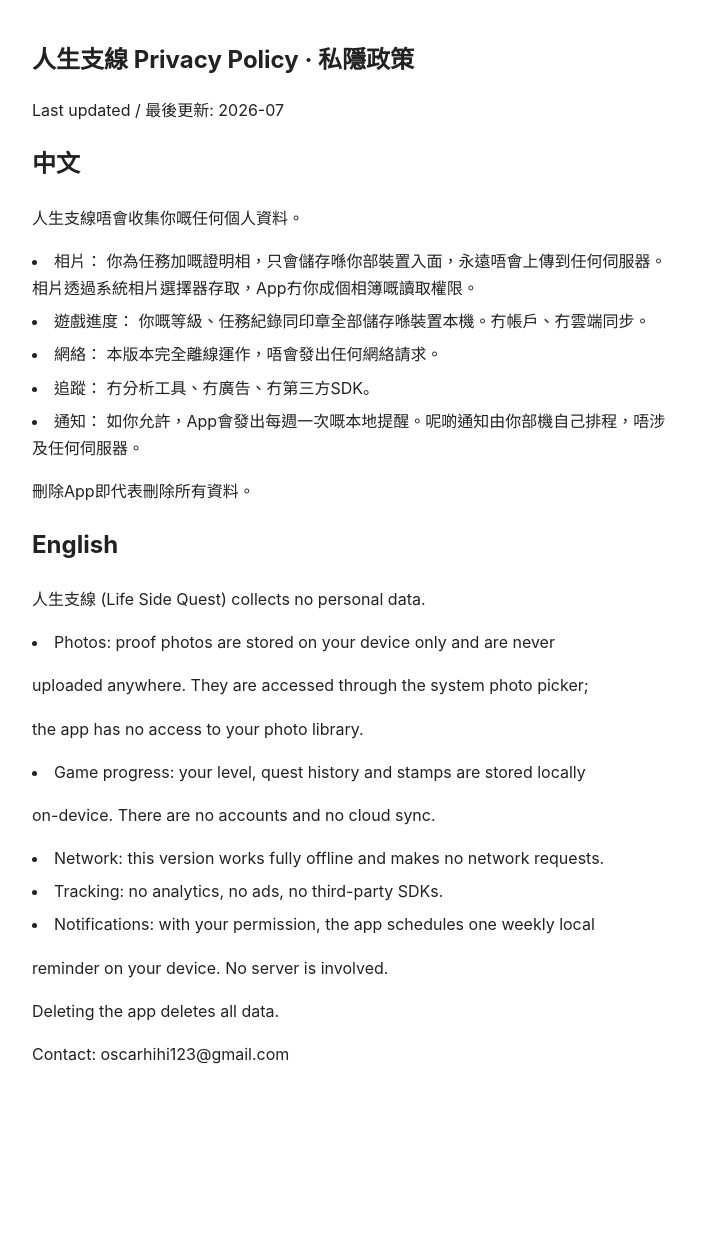
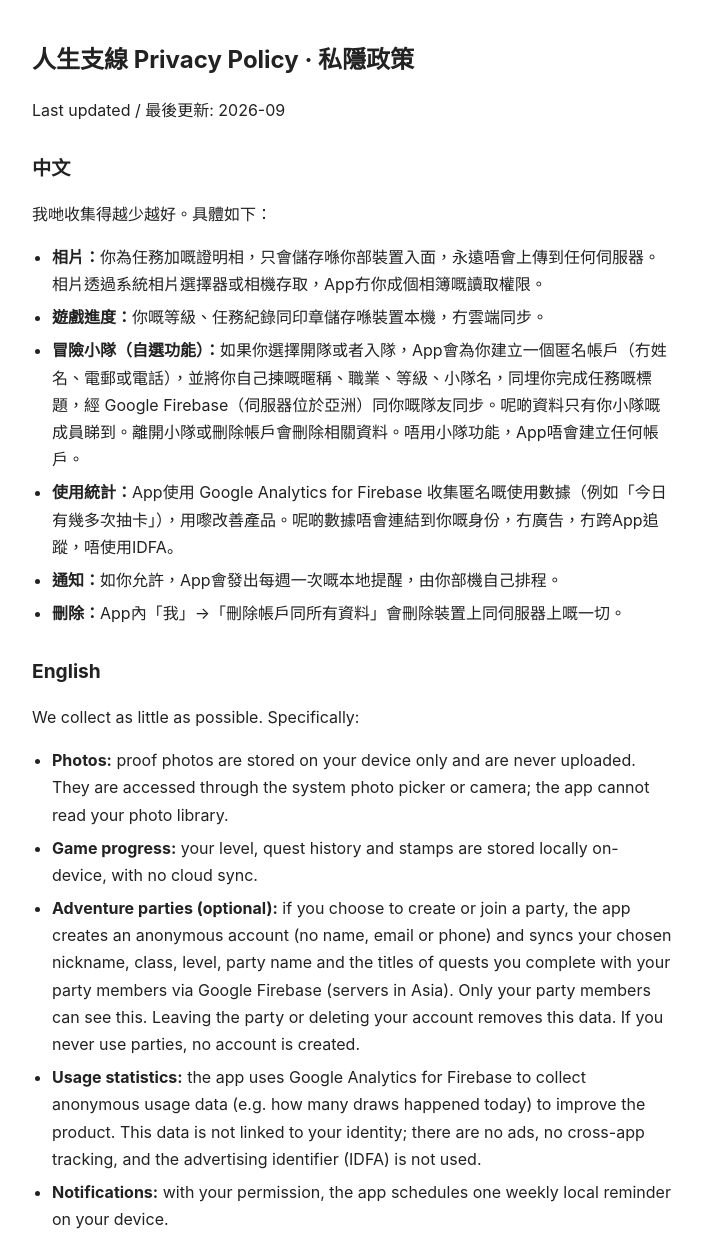
Before and after one commit to oscarhihi123/sidequest-privacy, a plain HTML site: page index.html in a window 1280 px wide. Shown: the top 1236 px of the page, without its empty margins (288-990 px from the left). Before the commit the page ends 1108 px from the top, so only its background shows below. Drawn offline with Linux system fonts and the light colour scheme.

Commit message:
party.html invite fallback; privacy policy updated for parties (anonymous Firebase accounts) and anonymous analytics

```diff
--- a/index.html
+++ b/index.html
@@ -2,27 +2,29 @@
 <html lang="zh-Hant"><head><meta charset="utf-8">
 <meta name="viewport" content="width=device-width, initial-scale=1">
 <title>人生支線 — 私隱政策 Privacy Policy</title>
-<style>body{font-family:-apple-system,"PingFang HK",sans-serif;max-width:640px;margin:40px auto;padding:0 20px;line-height:1.7;color:#222}h1{font-size:1.5em}li{margin:6px 0}</style>
+<style>body{font-family:-apple-system,"PingFang HK",sans-serif;max-width:640px;margin:40px auto;padding:0 20px;line-height:1.7;color:#222}h1{font-size:1.5em}h2{font-size:1.2em;margin-top:28px}ul{padding-left:20px}li{margin:6px 0}</style>
 </head><body><h1>人生支線 Privacy Policy · 私隱政策</h1>
-<p>Last updated / 最後更新: 2026-07</p>
+<p>Last updated / 最後更新: 2026-09</p>
+
 <h2>中文</h2>
-<p>人生支線唔會收集你嘅任何個人資料。</p>
-<li>相片： 你為任務加嘅證明相，只會儲存喺你部裝置入面，永遠唔會上傳到任何伺服器。相片透過系統相片選擇器存取，App冇你成個相簿嘅讀取權限。</li>
-<li>遊戲進度： 你嘅等級、任務紀錄同印章全部儲存喺裝置本機。冇帳戶、冇雲端同步。</li>
-<li>網絡： 本版本完全離線運作，唔會發出任何網絡請求。</li>
-<li>追蹤： 冇分析工具、冇廣告、冇第三方SDK。</li>
-<li>通知： 如你允許，App會發出每週一次嘅本地提醒。呢啲通知由你部機自己排程，唔涉及任何伺服器。</li>
-<p>刪除App即代表刪除所有資料。</p>
+<p>我哋收集得越少越好。具體如下：</p>
+<ul>
+<li><b>相片：</b>你為任務加嘅證明相，只會儲存喺你部裝置入面，永遠唔會上傳到任何伺服器。相片透過系統相片選擇器或相機存取，App冇你成個相簿嘅讀取權限。</li>
+<li><b>遊戲進度：</b>你嘅等級、任務紀錄同印章儲存喺裝置本機，冇雲端同步。</li>
+<li><b>冒險小隊（自選功能）：</b>如果你選擇開隊或者入隊，App會為你建立一個匿名帳戶（冇姓名、電郵或電話），並將你自己揀嘅暱稱、職業、等級、小隊名，同埋你完成任務嘅標題，經 Google Firebase（伺服器位於亞洲）同你嘅隊友同步。呢啲資料只有你小隊嘅成員睇到。離開小隊或刪除帳戶會刪除相關資料。唔用小隊功能，App唔會建立任何帳戶。</li>
+<li><b>使用統計：</b>App使用 Google Analytics for Firebase 收集匿名嘅使用數據（例如「今日有幾多次抽卡」），用嚟改善產品。呢啲數據唔會連結到你嘅身份，冇廣告，冇跨App追蹤，唔使用IDFA。</li>
+<li><b>通知：</b>如你允許，App會發出每週一次嘅本地提醒，由你部機自己排程。</li>
+<li><b>刪除：</b>App內「我」→「刪除帳戶同所有資料」會刪除裝置上同伺服器上嘅一切。</li>
+</ul>
+
 <h2>English</h2>
-<p>人生支線 (Life Side Quest) collects no personal data.</p>
-<li>Photos: proof photos are stored on your device only and are never</li>
-<p>  uploaded anywhere. They are accessed through the system photo picker;</p>
-<p>  the app has no access to your photo library.</p>
-<li>Game progress: your level, quest history and stamps are stored locally</li>
-<p>  on-device. There are no accounts and no cloud sync.</p>
-<li>Network: this version works fully offline and makes no network requests.</li>
-<li>Tracking: no analytics, no ads, no third-party SDKs.</li>
-<li>Notifications: with your permission, the app schedules one weekly local</li>
-<p>  reminder on your device. No server is involved.</p>
-<p>Deleting the app deletes all data.</p>
+<p>We collect as little as possible. Specifically:</p>
+<ul>
+<li><b>Photos:</b> proof photos are stored on your device only and are never uploaded. They are accessed through the system photo picker or camera; the app cannot read your photo library.</li>
+<li><b>Game progress:</b> your level, quest history and stamps are stored locally on-device, with no cloud sync.</li>
+<li><b>Adventure parties (optional):</b> if you choose to create or join a party, the app creates an anonymous account (no name, email or phone) and syncs your chosen nickname, class, level, party name and the titles of quests you complete with your party members via Google Firebase (servers in Asia). Only your party members can see this. Leaving the party or deleting your account removes this data. If you never use parties, no account is created.</li>
+<li><b>Usage statistics:</b> the app uses Google Analytics for Firebase to collect anonymous usage data (e.g. how many draws happened today) to improve the product. This data is not linked to your identity; there are no ads, no cross-app tracking, and the advertising identifier (IDFA) is not used.</li>
+<li><b>Notifications:</b> with your permission, the app schedules one weekly local reminder on your device.</li>
+<li><b>Deletion:</b> in-app, Profile → "Delete account and all data" removes everything on-device and on the server.</li>
+</ul>
 <p>Contact: oscarhihi123@gmail.com</p></body></html>
```
Also changed, not shown: party.html (added, +31 -0 lines).
